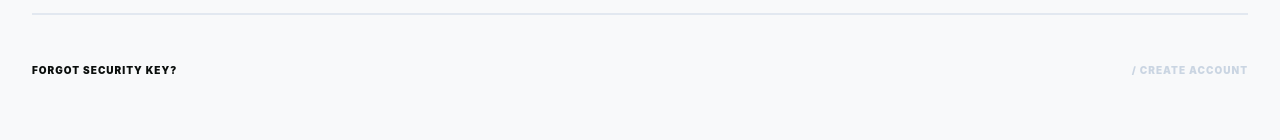
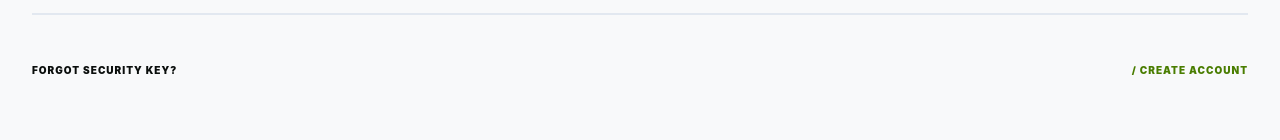
Before and after one commit to Rishi00009/money-app-fro, a React (Vite) app: page / in a window 1280 px wide. Shown: the part 439-579 px from the top of the page. Built offline with nearby package versions, Linux system fonts and the light colour scheme.

Commit message:
change register page theme

```diff
--- a/src/pages/Login.jsx
+++ b/src/pages/Login.jsx
@@ -125,7 +125,7 @@ const Login = () => {
             <button type="button" className="text-slate-300 text-[10px] uppercase font-black tracking-widest hover:text-slate-500 transition-colors">
               Forgot Security Key?
             </button>
-            <Link to="/register" className="text-slate-300 text-[10px] uppercase font-black tracking-widest hover:text-lime-600 transition-colors">
+            <Link to="/register" className="text-lime-700 text-[10px] uppercase font-black tracking-widest hover:text-lime-600 transition-colors">
               / Create Account
             </Link>
           </div>
```
